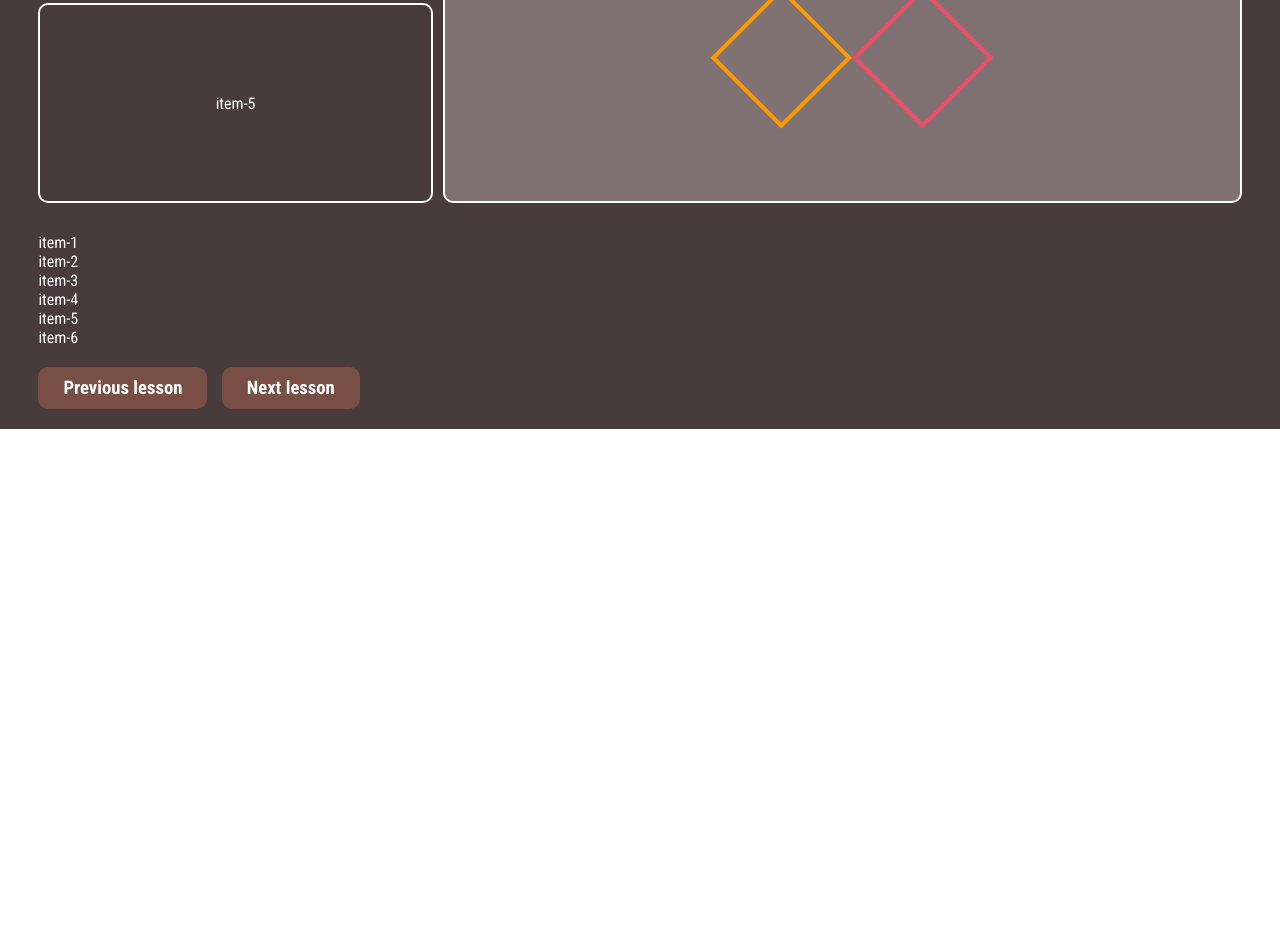
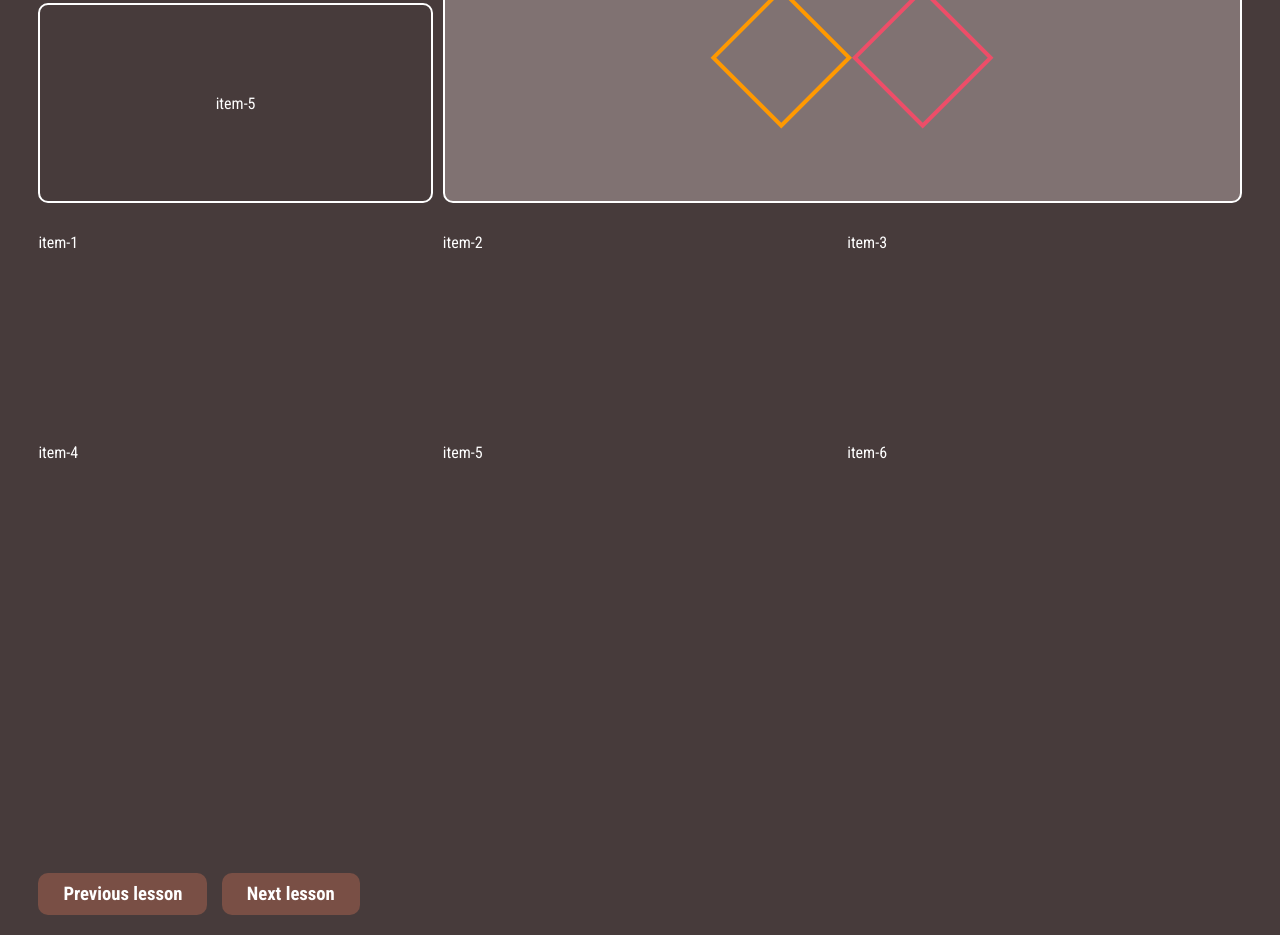
Before and after one commit to S-Kozachuk/grid-layout, a plain HTML site: page lesson-3.html in a window 1280 px wide. Shown: the part 8825-9760 px from the top of the page. Before the commit the page ends 9254 px from the top, so only its background shows below. Drawn offline with Linux system fonts and the light colour scheme.

Commit message:
Grid-24 / Added basic CSS rules

```diff
--- a/css/main.css
+++ b/css/main.css
@@ -1154,7 +1154,33 @@ auto-fill, auto-fit, repeat(), [], "name"), определяющих струк
 /* Grid-24 Краткая запись свойств размещения элементов сетки */
 .grid-24 {
     display: grid;
+    grid-template-rows: [start] 200px [row2] 200px [row3] 200px [row-end];
+    grid-template-columns: [start] 1fr [col2] 1fr [col3] 1fr [col-end];
+    gap: 10px;
+    margin-bottom: 30px;
+}
+
+.item-24-1 {
 
 }
 
+.item-24-2 {
+
+}
+
+.item-24-3 {
+
+}
+
+.item-24-4 {
+
+}
+
+.item-24-5 {
+
+}
+
+.item-24-6 {
+
+}
 /* Конец 3 - его урока */
```
